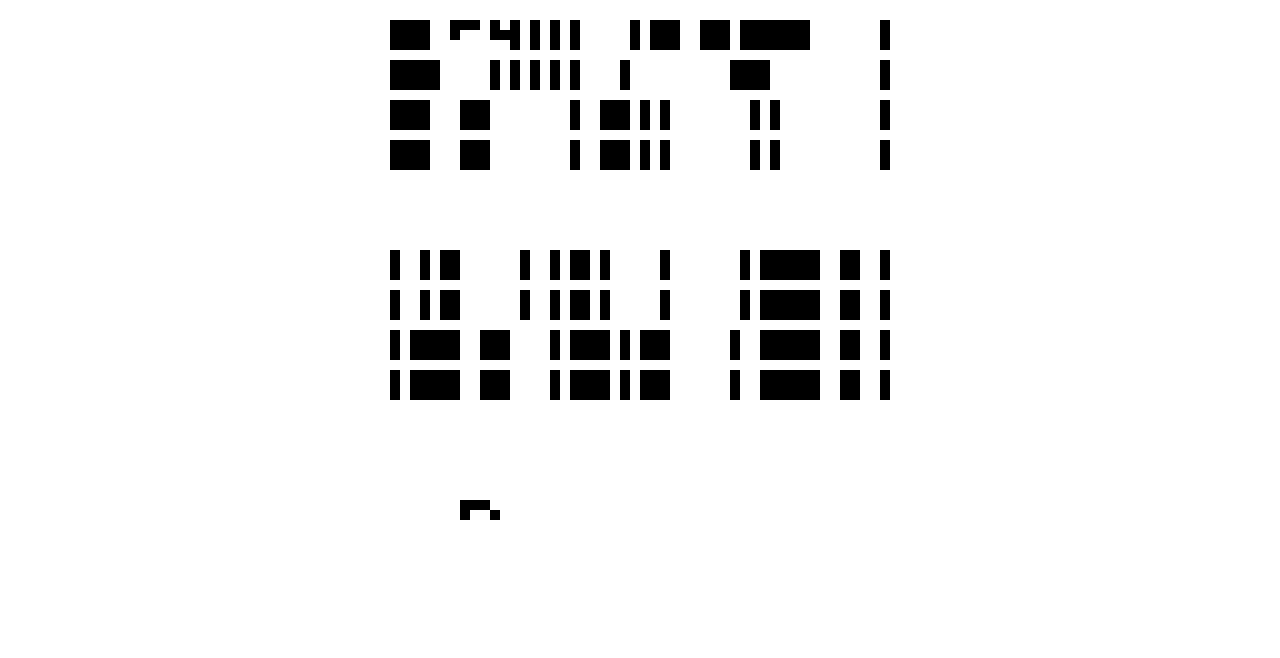
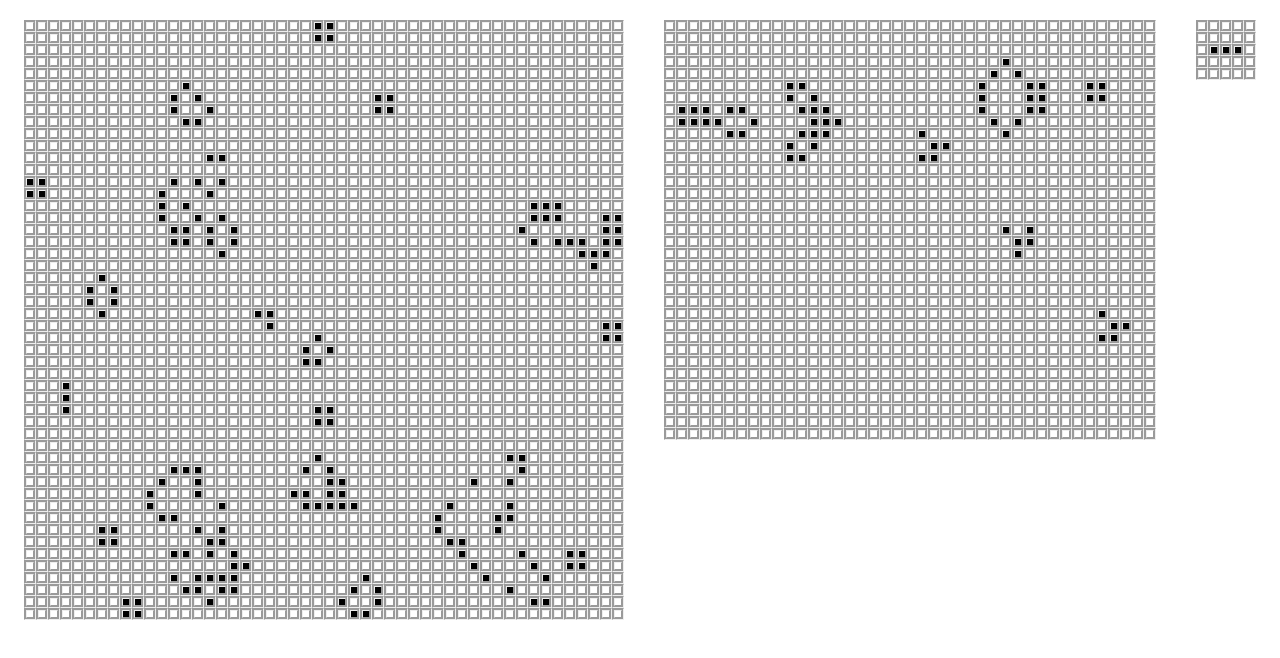
Before and after one commit to Beersheva22Kirill/React-app-ts, a React (Create React App) app: page / in a window 1280 px wide. Shown: the top 658 px of the page. Built offline with nearby package versions, Linux system fonts and the light colour scheme.

Commit message:
solution of Yuri and parametrs from LifeGame

```diff
--- a/src/App.tsx
+++ b/src/App.tsx
@@ -1,12 +1,20 @@
 import LifeGame from "./Components/LifeGame";
-
+import example from "./Config/example.json";
+import config from "./Config/config.json"
+import { getRandomMatrix } from "./utils/numbers";
 
 const App: React.FC = () => {
-
+  const randomMatrix = getRandomMatrix(config.matrix.width,config.matrix.heigth, 0, 2);
 
   return  <div style={ {display:"flex",justifyContent:"center"}}>
+          <div style={{margin:'20px'}}>
+                <LifeGame matrixStart={randomMatrix}></LifeGame>
+            </div>
             <div style={{margin:'20px'}}>
-                <LifeGame></LifeGame>
+                <LifeGame matrixStart={example.gun}></LifeGame>
+            </div>
+            <div style={{margin:'20px'}}>
+                <LifeGame matrixStart={example.infinite}></LifeGame>
             </div>
           </div>
 }
--- a/src/Components/LifeGame.tsx
+++ b/src/Components/LifeGame.tsx
@@ -1,16 +1,21 @@
 import { useEffect, useRef, useState } from "react"
-import LifeMatrix from "../services/LifeMatrix"
+import LifeMatrix from "../services/LifeMatrix_Yuri"
 import Matrix from "./Matrix"
 import { getRandomMatrix } from "../utils/numbers";
 import config from "../Config/config.json";
+import example from "../Config/example.json";
 
 const {matrix,tick} = config;
-const LifeGame: React.FC = () => {
+
+
+const LifeGame: React.FC<{matrixStart:number[][]}> = ({matrixStart}) => {
 
     const lifeMatrix = useRef<LifeMatrix>();
     const [numbers, setNumbers] = useState<number[][]>([])
-        //[[0,0,0,0,0],[0,0,0,0,0],[0,1,1,1,0],[0,0,0,0,0],[0,0,0,0,0]] matrix for test algoritm
-    const MyMatrix:number[][] = getRandomMatrix(matrix.width,matrix.heigth, 0, 2)
+
+    const randomMatrix = getRandomMatrix(matrix.width,matrix.heigth, 0, 2);
+
+    const MyMatrix:number[][] = matrixStart;
 
     function tickFn():void{
         if(!lifeMatrix.current){
--- a/src/Components/Matrix.tsx
+++ b/src/Components/Matrix.tsx
@@ -1,5 +1,6 @@
 import { ReactNode } from "react"
 import Row from "./Row"
+import { getRandomMatrix } from "../utils/numbers";
 
 
 
--- a/src/Components/Row.tsx
+++ b/src/Components/Row.tsx
@@ -1,9 +1,20 @@
-import { CSSProperties, ReactNode } from "react"
+import { CSSProperties, ReactNode, useEffect, useState } from "react"
+import config from "../Config/config.json";
+
+function getSize(){
+    return Math.min(window.innerHeight, window.innerWidth) / (config.matrix.heigth + config.matrix.width) - 2
+}
+
+const Row:React.FC<{row:number[]}> = ({row}) => {
+    const [size,setSize] = useState(getSize);
+    useEffect(() => {
+        window.addEventListener('resize', () => setSize(getSize()))
+    },[size])
 
 
-const Row:React.FC<{row:number[]}> = ({row}) => {
+    function getDivs():ReactNode {
 
-    function getDivs():ReactNode {
+
 
         return row.map((num,index) =>
                 <div key={index} style={getStyle(num)}></div>)
@@ -11,9 +22,10 @@ const Row:React.FC<{row:number[]}> = ({row}) => {
 
     function getStyle(num:number){
         const style:CSSProperties = {
-            width:'10px',
-            height:'10px',
+            width:size,
+            height:size,
             background: num ? 'black' : 'white',
+            borderStyle: 'groove'
 
         }
         return style;
--- a/src/Config/config.json
+++ b/src/Config/config.json
@@ -4,6 +4,6 @@
             "heigth": 50
             },
 
-    "tick":400
+    "tick":100
 
 }
--- /dev/null
+++ b/src/Config/example.json
@@ -0,0 +1,58 @@
+{
+    "starShip" :    [ [0,0,0,0,0,0,0,0,0,0,0],
+                      [0,0,1,0,0,0,0,0,0,0,0],
+                      [0,0,0,1,0,0,0,0,0,0,0],
+                      [0,1,1,1,0,0,0,0,0,0,0],
+                      [0,0,0,0,0,0,0,0,0,0,0],
+                      [0,0,0,0,0,0,0,0,0,0,0],
+                      [0,0,0,0,0,0,0,0,0,0,0],
+                      [0,0,0,0,0,0,0,0,0,0,0],
+                      [0,0,0,0,0,0,0,0,0,0,0],
+                      [0,0,0,0,0,0,0,0,0,0,0]
+                     ],
+   "gun" : [
+        [0,0,0,0,0,0,0,0,0,0,0,0,0,0,0,0,0,0,0,0,0,0,0,0,0,0,0,0,0,0,0,0,0,0,0,0,0,0,0,0,0],
+        [0,0,0,0,0,0,0,0,0,0,0,0,0,0,0,0,0,0,0,0,0,0,0,0,0,0,0,0,0,0,0,0,0,0,0,0,0,0,0,0,0],
+        [0,0,0,0,0,0,0,0,0,0,0,0,0,0,0,0,0,0,0,0,0,0,0,0,0,0,0,0,0,0,0,0,0,0,0,0,0,0,0,0,0],
+        [0,0,0,0,0,0,0,0,0,0,0,0,0,0,0,0,0,0,0,0,0,0,0,0,0,1,0,0,0,0,0,0,0,0,0,0,0,0,0,0,0],
+        [0,0,0,0,0,0,0,0,0,0,0,0,0,0,0,0,0,0,0,0,0,0,0,1,0,1,0,0,0,0,0,0,0,0,0,0,0,0,0,0,0],
+        [0,0,0,0,0,0,0,0,0,0,0,0,0,1,1,0,0,0,0,0,0,1,1,0,0,0,0,0,0,0,0,0,0,0,0,1,1,0,0,0,0],
+        [0,0,0,0,0,0,0,0,0,0,0,0,1,0,0,0,1,0,0,0,0,1,1,0,0,0,0,0,0,0,0,0,0,0,0,1,1,0,0,0,0],
+        [0,1,1,0,0,0,0,0,0,0,0,1,0,0,0,0,0,1,0,0,0,1,1,0,0,0,0,0,0,0,0,0,0,0,0,0,0,0,0,0,0],
+        [0,1,1,0,0,0,0,0,0,0,0,1,0,0,0,1,0,1,1,0,0,0,0,1,0,1,0,0,0,0,0,0,0,0,0,0,0,0,0,0,0],
+        [0,0,0,0,0,0,0,0,0,0,0,1,0,0,0,0,0,1,0,0,0,0,0,0,0,1,0,0,0,0,0,0,0,0,0,0,0,0,0,0,0],
+        [0,0,0,0,0,0,0,0,0,0,0,0,1,0,0,0,1,0,0,0,0,0,0,0,0,0,0,0,0,0,0,0,0,0,0,0,0,0,0,0,0],
+        [0,0,0,0,0,0,0,0,0,0,0,0,0,1,1,0,0,0,0,0,0,0,0,0,0,0,0,0,0,0,0,0,0,0,0,0,0,0,0,0,0],
+        [0,0,0,0,0,0,0,0,0,0,0,0,0,0,0,0,0,0,0,0,0,0,0,0,0,0,0,0,0,0,0,0,0,0,0,0,0,0,0,0,0],
+        [0,0,0,0,0,0,0,0,0,0,0,0,0,0,0,0,0,0,0,0,0,0,0,0,0,0,0,0,0,0,0,0,0,0,0,0,0,0,0,0,0],
+        [0,0,0,0,0,0,0,0,0,0,0,0,0,0,0,0,0,0,0,0,0,0,0,0,0,0,0,0,0,0,0,0,0,0,0,0,0,0,0,0,0],
+        [0,0,0,0,0,0,0,0,0,0,0,0,0,0,0,0,0,0,0,0,0,0,0,0,0,0,0,0,0,0,0,0,0,0,0,0,0,0,0,0,0],
+        [0,0,0,0,0,0,0,0,0,0,0,0,0,0,0,0,0,0,0,0,0,0,0,0,0,0,0,0,0,0,0,0,0,0,0,0,0,0,0,0,0],
+        [0,0,0,0,0,0,0,0,0,0,0,0,0,0,0,0,0,0,0,0,0,0,0,0,0,0,0,0,0,0,0,0,0,0,0,0,0,0,0,0,0],
+        [0,0,0,0,0,0,0,0,0,0,0,0,0,0,0,0,0,0,0,0,0,0,0,0,0,0,0,0,0,0,0,0,0,0,0,0,0,0,0,0,0],
+        [0,0,0,0,0,0,0,0,0,0,0,0,0,0,0,0,0,0,0,0,0,0,0,0,0,0,0,0,0,0,0,0,0,0,0,0,0,0,0,0,0],
+        [0,0,0,0,0,0,0,0,0,0,0,0,0,0,0,0,0,0,0,0,0,0,0,0,0,0,0,0,0,0,0,0,0,0,0,0,0,0,0,0,0],
+        [0,0,0,0,0,0,0,0,0,0,0,0,0,0,0,0,0,0,0,0,0,0,0,0,0,0,0,0,0,0,0,0,0,0,0,0,0,0,0,0,0],
+        [0,0,0,0,0,0,0,0,0,0,0,0,0,0,0,0,0,0,0,0,0,0,0,0,0,0,0,0,0,0,0,0,0,0,0,0,0,0,0,0,0],
+        [0,0,0,0,0,0,0,0,0,0,0,0,0,0,0,0,0,0,0,0,0,0,0,0,0,0,0,0,0,0,0,0,0,0,0,0,0,0,0,0,0],
+        [0,0,0,0,0,0,0,0,0,0,0,0,0,0,0,0,0,0,0,0,0,0,0,0,0,0,0,0,0,0,0,0,0,0,0,0,0,0,0,0,0],
+        [0,0,0,0,0,0,0,0,0,0,0,0,0,0,0,0,0,0,0,0,0,0,0,0,0,0,0,0,0,0,0,0,0,0,0,0,0,0,0,0,0],
+        [0,0,0,0,0,0,0,0,0,0,0,0,0,0,0,0,0,0,0,0,0,0,0,0,0,0,0,0,0,0,0,0,0,0,0,0,0,0,0,0,0],
+        [0,0,0,0,0,0,0,0,0,0,0,0,0,0,0,0,0,0,0,0,0,0,0,0,0,0,0,0,0,0,0,0,0,0,0,0,0,0,0,0,0],
+        [0,0,0,0,0,0,0,0,0,0,0,0,0,0,0,0,0,0,0,0,0,0,0,0,0,0,0,0,0,0,0,0,0,0,0,0,0,0,0,0,0],
+        [0,0,0,0,0,0,0,0,0,0,0,0,0,0,0,0,0,0,0,0,0,0,0,0,0,0,0,0,0,0,0,0,0,0,0,0,0,0,0,0,0],
+        [0,0,0,0,0,0,0,0,0,0,0,0,0,0,0,0,0,0,0,0,0,0,0,0,0,0,0,0,0,0,0,0,0,0,0,0,0,0,0,0,0],
+        [0,0,0,0,0,0,0,0,0,0,0,0,0,0,0,0,0,0,0,0,0,0,0,0,0,0,0,0,0,0,0,0,0,0,0,0,0,0,0,0,0],
+        [0,0,0,0,0,0,0,0,0,0,0,0,0,0,0,0,0,0,0,0,0,0,0,0,0,0,0,0,0,0,0,0,0,0,0,0,0,0,0,0,0],
+        [0,0,0,0,0,0,0,0,0,0,0,0,0,0,0,0,0,0,0,0,0,0,0,0,0,0,0,0,0,0,0,0,0,0,0,0,0,0,0,0,0],
+        [0,0,0,0,0,0,0,0,0,0,0,0,0,0,0,0,0,0,0,0,0,0,0,0,0,0,0,0,0,0,0,0,0,0,0,0,0,0,0,0,0]
+
+
+        ],
+
+    "infinite" :     [[0,0,0,0,0],
+                      [0,0,0,0,0],
+                      [0,1,1,1,0],
+                      [0,0,0,0,0],
+                      [0,0,0,0,0]]
+}
--- a/src/services/LifeMatrix.ts
+++ b/src/services/LifeMatrix.ts
@@ -10,6 +10,7 @@ export default class LifeMatrix {
     get numbers() {
         return this._numbers;
     }
+
     next(): number[][] {
 
        this._newMatrix = this._numbers.map(row => row.map(cell => cell))
@@ -29,8 +30,8 @@ export default class LifeMatrix {
 
     private getAllNeighbor (indexRow:number,index:number):number {
         let count:number = 0;
-        count += this._numbers[indexRow][index + 1] ? this._numbers[indexRow][index + 1] : this._numbers[indexRow][0]
-        count += this._numbers[indexRow][index - 1] ? this._numbers[indexRow][index - 1] : this._numbers[indexRow][this._numbers[indexRow].length - 1]
+        count += this._numbers[indexRow][index + 1] ? this._numbers[indexRow][index + 1] : 0//this._numbers[indexRow][0]
+        count += this._numbers[indexRow][index - 1] ? this._numbers[indexRow][index - 1] : 0//this._numbers[indexRow][this._numbers[indexRow].length - 1]
         count += this.getTopNeighbor(indexRow - 1, index);
         count += this.getBottomNeighbor(indexRow + 1, index);
 
@@ -39,23 +40,25 @@ export default class LifeMatrix {
 
     private getTopNeighbor(indexRow:number,index:number):number{
 
-       indexRow = indexRow > -1 ? indexRow : this._numbers.length - 1;
+        indexRow = indexRow > -1 ? indexRow : this._numbers.length - 1;
 
-       return this.getCountNeighbor(indexRow, index);
+       return this.getCountNeighbor(indexRow, index );
     }
 
 
     private getCountNeighbor( indexRow: number, index: number) {
+
         let res:number = 0;
-            res += this._numbers[indexRow][index - 1] ? this._numbers[indexRow][index - 1] : this._numbers[indexRow][this._numbers[indexRow].length - 1];
+            res += this._numbers[indexRow][index - 1] ? this._numbers[indexRow][index - 1] : 0//this._numbers[indexRow][this._numbers[indexRow].length - 1];
             res += this._numbers[indexRow][index];
-            res += this._numbers[indexRow][index + 1] ? this._numbers[indexRow][index + 1] : this._numbers[indexRow][0];
+            res += this._numbers[indexRow][index + 1] ? this._numbers[indexRow][index + 1] : 0//this._numbers[indexRow][0];
+
         return res;
     }
 
     private getBottomNeighbor(indexRow:number,index:number):number{
 
-        indexRow = indexRow < this._numbers.length - 1 ? indexRow : 0;
+        indexRow = indexRow < this._numbers.length ? indexRow : 0;
 
         return this.getCountNeighbor(indexRow, index);
      }
--- /dev/null
+++ b/src/services/LifeMatrix_Yuri.ts
@@ -0,0 +1,48 @@
+import { matrixSum, range } from "../utils/numbers";
+
+export default class LifeMatrix {
+
+    constructor(private _numbers: number[][]){
+
+    }
+
+    get numbers() {
+        return this._numbers;
+    }
+
+    next(): number[][] {
+
+        this._numbers = this._numbers.map((__, index) => this.getNewRow(index));
+
+        return this._numbers;
+    }
+
+    private getNewRow(index:number): number[]{
+        return this._numbers[index].map((__, j) => this.getNewCell(index,j));
+    }
+
+    private getNewCell(row:number, column: number):number {
+            const cell = this._numbers[row][column];
+            const partOfmatrix = this.partialMatrix(row,column)
+            const sum = matrixSum(partOfmatrix) - cell
+        return cell ? getCellFromLive(sum) : getCellFromDead(sum)
+    }
+
+    private partialMatrix(row:number, column: number): number[][] {
+        const indexStart = !column ? 0 : column - 1;
+        const indexEnd = column === this._numbers[row].length - 1 ? column + 1 : column  + 2;
+
+        return [row - 1, row, row + 1].map(i => this._numbers[i] ? this._numbers[i].slice(indexStart,indexEnd) : [0])
+    }
+
+}
+
+function getCellFromLive(sum: number):number {
+
+    return +(sum > 1 && sum < 4);
+}
+
+function getCellFromDead(sum: number):number {
+
+    return +(sum === 3);
+}
--- a/src/utils/numbers.js
+++ b/src/utils/numbers.js
@@ -5,8 +5,13 @@ const names ={
 };
 
 
+export function range(min, max) {
+    return Array.from({length: max - min})
+    .map((__, index) => index + min)
+}
+
 export function getRandomInt(min, max) {
-    if(min == max) {
+    if(min === max) {
         max++;
     } else if (min > max) {
         [min, max] = [max, min]
@@ -21,7 +26,7 @@ export function getRandomElement(array) {
 
 export function getRandomEmployee(minSalary, maxSalary, minYear, maxYear, departments) {
     const gender = getRandomElement(['male', 'female']);
-    const name = getRandomElement(gender == 'female' ? names.femaleNames :
+    const name = getRandomElement(gender === 'female' ? names.femaleNames :
      names.maleNames);
      const birthYear = getRandomInt(minYear, maxYear + 1);
      const salary = getRandomInt(minSalary, maxSalary) * 1000;
@@ -38,3 +43,13 @@ export function getRandomMatrix(rows,columns,min,max){
 export function getRandomArrayIntNumbers(nNumbers,min,max){
     return Array.from({length: nNumbers}).map(() => getRandomInt(min,max))
 }
+
+export function arraySum(array){
+
+    return array.length === 0 ? 0 : array.reduce((res,curr) => res + curr);
+}
+
+export function matrixSum( matrix ){
+
+    return matrix.reduce((sum,cur) => sum + arraySum(cur),0)
+}
```
